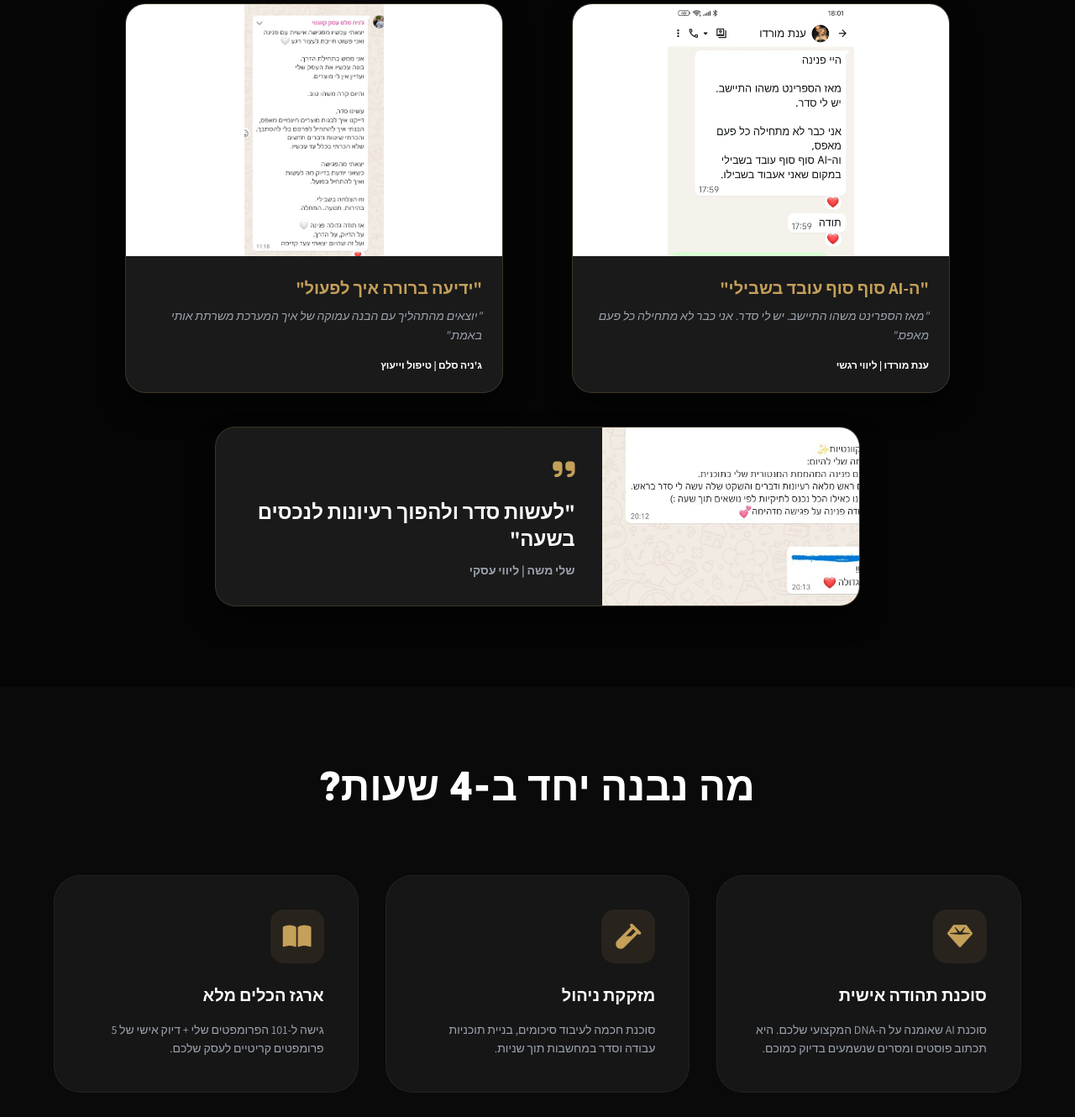
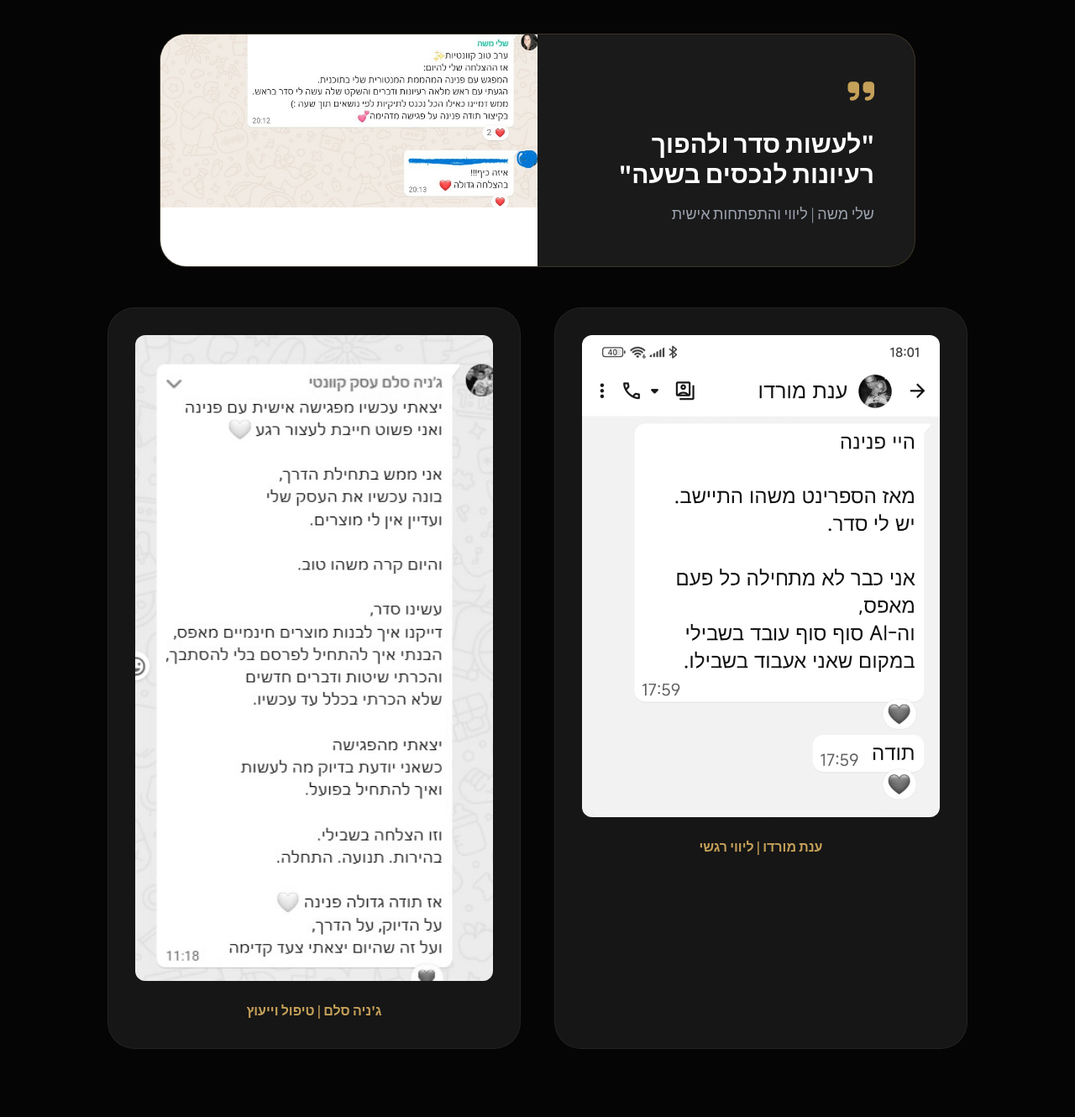
Before and after one commit to PINIKAR/sprint-distillation, a plain HTML site: page index.html in a window 1280 px wide. Shown: the part 970-2300 px from the top of the page at 84% size. Drawn offline with nearby package versions, Linux system fonts and the light colour scheme.

Commit message:
Update index.html

```diff
--- a/index.html
+++ b/index.html
@@ -18,7 +18,6 @@
                         premiumGray: '#161616',
                         gold: '#C5A059',
                         goldLight: '#E2C792',
-                        sage: '#9CA18F'
                     },
                     fontFamily: {
                         sans: ['Assistant', 'sans-serif'],
@@ -33,11 +32,10 @@
         body { background-color: #0A0A0A; color: #F8F5F1; scroll-behavior: smooth; }
         .h-black { font-family: 'Heebo', sans-serif; font-weight: 900; line-height: 1.1; }
 
-        /* תיקון הכפתור - קריאות מלאה */
         .btn-premium {
             background: linear-gradient(135deg, #C5A059 0%, #F1D59F 100%);
-            color: #000000 !important; /* טקסט שחור מודגש */
-            font-weight: 800;
+            color: #000000 !important;
+            font-weight: 900;
             transition: all 0.3s cubic-bezier(0.175, 0.885, 0.32, 1.275);
             box-shadow: 0 10px 25px rgba(197, 160, 89, 0.4);
             display: inline-flex;
@@ -48,7 +46,6 @@
         .btn-premium:hover {
             transform: translateY(-5px) scale(1.02);
             box-shadow: 0 15px 35px rgba(197, 160, 89, 0.6);
-            background: linear-gradient(135deg, #F1D59F 0%, #C5A059 100%);
         }
 
         .card-premium {
@@ -57,25 +54,22 @@
             border-radius: 2rem;
             transition: all 0.4s ease;
         }
-        .card-premium:hover { border-color: #C5A059; transform: translateY(-5px); }
 
-        /* הקטנת עדויות הוואטסאפ */
-        .testimonial-screenshot {
+        /* תיקון עדות שלי משה - ללא חיתוך */
+        .testimonial-container {
             background: #1A1A1A;
             border: 1px solid rgba(197, 160, 89, 0.2);
-            border-radius: 1.5rem;
+            border-radius: 2rem;
             overflow: hidden;
-            max-width: 450px; /* הקטנת הרוחב המקסימלי */
+            width: 100%;
+            max-width: 900px;
             margin: 0 auto;
-            box-shadow: 0 15px 30px rgba(0,0,0,0.4);
         }
-        .screenshot-img {
+        .screenshot-full {
             width: 100%;
             height: auto;
-            max-height: 300px; /* הגבלת גובה התמונה */
+            display: block;
             object-fit: contain;
-            background: #fff;
-            border-bottom: 2px solid var(--gold);
         }
 
         .text-gradient {
@@ -92,90 +86,75 @@
     <section class="pt-24 pb-24 px-6 text-center relative overflow-hidden">
         <div class="absolute top-0 right-0 w-96 h-96 bg-gold/5 blur-[120px] rounded-full translate-x-1/2 -translate-y-1/2"></div>
 
-        <div class="container mx-auto max-w-5xl relative z-10 text-center">
+        <div class="container mx-auto max-w-5xl relative z-10">
             <div class="inline-block px-6 py-2 border border-gold/30 rounded-full text-gold text-xs font-bold tracking-[0.2em] uppercase mb-8">Exclusive 1:1 VIP Sprint</div>
             <h1 class="h-black text-5xl md:text-8xl mb-8">
                 לזקק את המהות.<br>
                 <span class="text-gradient">לבנות אימפריה.</span>
             </h1>
-            <p class="text-xl md:text-2xl text-gray-400 mb-12 max-w-3xl mx-auto font-light leading-relaxed text-center text-center">
+            <p class="text-xl md:text-2xl text-gray-400 mb-12 max-w-3xl mx-auto font-light leading-relaxed">
                 ב-4 שעות ממוקדות של עבודה משותפת (1:1), נהפוך את הקול הייחודי שלכם למערכת עובדת שחוסכת לכם זמן, מייעלת את העסק ושומרת על הלב שלכם במרכז.
             </p>
-            <div class="flex flex-col md:flex-row justify-center gap-6">
-                <a href="https://digital-sprint.fillout.com/t/baib893n2aus" class="btn-premium px-12 py-5 rounded-2xl text-2xl">
-                    <i class="fas fa-bolt"></i> אבחון התאמה מהיר
-                </a>
-            </div>
-            <p class="mt-10 italic text-sage text-xl font-light text-center">"אני לא מלמדת טכנולוגיה - אני מלמדת איך להרגיש איתה בבית"</p>
+            <a href="https://digital-sprint.fillout.com/t/baib893n2aus" class="btn-premium px-12 py-6 rounded-2xl text-2xl">
+                <i class="fas fa-bolt"></i> אבחון התאמה מהיר
+            </a>
+            <p class="mt-10 italic text-[#9CA18F] text-xl font-light">"אני לא מלמדת טכנולוגיה - אני מלמדת איך להרגיש איתה בבית"</p>
         </div>
     </section>
 
     <section class="py-24 px-6 bg-[#050505]">
         <div class="container mx-auto max-w-5xl">
-            <h2 class="h-black text-4xl md:text-5xl text-center mb-16 text-white">מי שכבר עברו את הזיקוק</h2>
+            <h2 class="h-black text-4xl md:text-6xl text-center mb-20 text-white font-heebo">מי שכבר עברו את הזיקוק</h2>
 
-            <div class="grid grid-cols-1 md:grid-cols-2 gap-10">
-
-                <div class="testimonial-screenshot">
-                    <img src="anat.jpg" alt="עדות ענת מורדכי" class="screenshot-img">
-                    <div class="p-6">
-                        <h3 class="text-xl font-bold mb-2 text-gold">"ה-AI סוף סוף עובד בשבילי"</h3>
-                        <p class="text-gray-400 text-sm italic leading-relaxed">"מאז הספרינט משהו התיישב. יש לי סדר. אני כבר לא מתחילה כל פעם מאפס."</p>
-                        <p class="text-white font-bold mt-4 text-xs">ענת מורדו | ליווי רגשי</p>
-                    </div>
-                </div>
-
-                <div class="testimonial-screenshot">
-                    <img src="jenya.jpeg" alt="עדות ג'ניה סלם" class="screenshot-img">
-                    <div class="p-6">
-                        <h3 class="text-xl font-bold mb-2 text-gold">"ידיעה ברורה איך לפעול"</h3>
-                        <p class="text-gray-400 text-sm italic leading-relaxed">"יוצאים מהתהליך עם הבנה עמוקה של איך המערכת משרתת אותי באמת."</p>
-                        <p class="text-white font-bold mt-4 text-xs">ג'ניה סלם | טיפול וייעוץ</p>
-                    </div>
-                </div>
-
-                <div class="testimonial-screenshot md:col-span-2 max-w-3xl">
+            <div class="space-y-12">
+                <div class="testimonial-container">
                     <div class="flex flex-col md:flex-row">
-                        <img src="sheli.jpg" alt="עדות שלי משה" class="w-full md:w-2/5 object-cover">
-                        <div class="p-8 flex flex-col justify-center text-right">
-                            <i class="fas fa-quote-right text-gold text-3xl mb-4"></i>
-                            <h3 class="text-2xl font-bold mb-3 text-white">"לעשות סדר ולהפוך רעיונות לנכסים בשעה"</h3>
-                            <p class="text-gray-400 text-sm font-bold">שלי משה | ליווי עסקי</p>
+                        <div class="p-12 md:w-1/2 flex flex-col justify-center text-right">
+                            <i class="fas fa-quote-right text-gold text-4xl mb-6"></i>
+                            <h3 class="text-3xl font-bold mb-4 text-white">"לעשות סדר ולהפוך רעיונות לנכסים בשעה"</h3>
+                            <p class="text-gray-400 text-lg">שלי משה | ליווי והתפתחות אישית</p>
+                        </div>
+                        <div class="md:w-1/2 bg-white">
+                            <img src="sheli.jpg" alt="עדות שלי משה" class="screenshot-full">
                         </div>
                     </div>
                 </div>
 
+                <div class="grid grid-cols-1 md:grid-cols-2 gap-10">
+                    <div class="card-premium p-8 text-center">
+                        <img src="anat.jpg" alt="עדות ענת מורדו" class="w-full h-auto rounded-xl mb-6 grayscale hover:grayscale-0 transition-all">
+                        <p class="text-gold font-bold">ענת מורדו | ליווי רגשי</p>
+                    </div>
+                    <div class="card-premium p-8 text-center">
+                        <img src="jenya.jpeg" alt="עדות ג'ניה סלם" class="w-full h-auto rounded-xl mb-6 grayscale hover:grayscale-0 transition-all">
+                        <p class="text-gold font-bold">ג'ניה סלם | טיפול וייעוץ</p>
+                    </div>
+                </div>
             </div>
         </div>
     </section>
 
-    <section class="py-24 px-6">
+    <section class="py-32 px-6">
         <div class="container mx-auto max-w-6xl text-center">
-            <h2 class="h-black text-4xl md:text-5xl mb-20 text-white">מה נבנה יחד ב-4 שעות?</h2>
-            <div class="grid grid-cols-1 md:grid-cols-3 gap-8 text-right">
+            <h2 class="h-black text-4xl md:text-6xl mb-24 text-white font-heebo">מה נבנה יחד ב-4 שעות?</h2>
+            <div class="grid grid-cols-1 md:grid-cols-3 gap-10">
 
-                <div class="card-premium p-10 flex flex-col">
-                    <div class="w-16 h-16 bg-gold/10 rounded-2xl flex items-center justify-center mb-6">
-                        <i class="fa-solid fa-gem text-gold text-3xl"></i>
-                    </div>
-                    <h3 class="text-xl font-bold mb-4 text-white">סוכנת תהודה אישית</h3>
-                    <p class="text-gray-400 text-sm leading-relaxed">סוכנת AI שאומנה על ה-DNA המקצועי שלכם. היא תכתוב פוסטים ומסרים שנשמעים בדיוק כמוכם.</p>
+                <div class="card-premium p-12 text-right border-b-4 border-gold">
+                    <i class="fa-solid fa-gem text-gold text-5xl mb-8 block"></i>
+                    <h3 class="text-2xl font-bold mb-6 text-white">מערכת מותאמת אישית</h3>
+                    <p class="text-gray-400 leading-relaxed text-sm">אנחנו לא בונים "משהו כללי". אנחנו מאפיינים ובונים את המערכת המדויקת שחסרה לכם כרגע - אוטומציה, סוכן AI או תשתית תפעולית.</p>
                 </div>
 
-                <div class="card-premium p-10 flex flex-col">
-                    <div class="w-16 h-16 bg-gold/10 rounded-2xl flex items-center justify-center mb-6">
-                        <i class="fa-solid fa-vial text-gold text-3xl"></i>
-                    </div>
-                    <h3 class="text-xl font-bold mb-4 text-white">מזקקת ניהול</h3>
-                    <p class="text-gray-400 text-sm leading-relaxed">סוכנת חכמה לעיבוד סיכומים, בניית תוכניות עבודה וסדר במחשבות תוך שניות.</p>
+                <div class="card-premium p-12 text-right border-b-4 border-gold">
+                    <i class="fa-solid fa-vial text-gold text-5xl mb-8 block"></i>
+                    <h3 class="text-2xl font-bold mb-6 text-white">זיקוק ה-DNA שלכם</h3>
+                    <p class="text-gray-400 leading-relaxed text-sm">הטכנולוגיה לומדת לדבר בשפה שלכם. כל תוצר שיצא מהמערכת ישמור על האותנטיות והלב המקצועי שלכם ב-100%.</p>
                 </div>
 
-                <div class="card-premium p-10 flex flex-col">
-                    <div class="w-16 h-16 bg-gold/10 rounded-2xl flex items-center justify-center mb-6">
-                        <i class="fa-solid fa-book-open text-gold text-3xl"></i>
-                    </div>
-                    <h3 class="text-xl font-bold mb-4 text-white">ארגז הכלים מלא</h3>
-                    <p class="text-gray-400 text-sm leading-relaxed">גישה ל-101 הפרומפטים שלי + דיוק אישי של 5 פרומפטים קריטיים לעסק שלכם.</p>
+                <div class="card-premium p-12 text-right border-b-4 border-gold">
+                    <i class="fa-solid fa-rocket text-gold text-5xl mb-8 block"></i>
+                    <h3 class="text-2xl font-bold mb-6 text-white">מוצר עובד ביד</h3>
+                    <p class="text-gray-400 leading-relaxed text-sm">בסיום ה-4 שעות, אתם לא מקבלים "תוכנית עבודה" או "שיעורי בית". אתם יוצאים עם מערכת חיה, פועלת ומוטמעת בעסק.</p>
                 </div>
 
             </div>
@@ -184,10 +163,10 @@
 
     <section class="py-24 px-6 bg-premiumGray border-t border-white/5">
         <div class="container mx-auto max-w-4xl text-center">
-            <h2 class="h-black text-4xl md:text-6xl mb-8 text-white">הספרינט הבא שלכם מתחיל כאן</h2>
-            <p class="text-xl text-gray-400 mb-12 max-w-2xl mx-auto">התהליך מיועד לבעלי עסקים שמוכנים להפסיק לעבוד אצל הטכנולוגיה ולהתחיל לנהל אותה.</p>
-            <a href="https://digital-sprint.fillout.com/t/baib893n2aus" class="btn-premium px-12 py-5 rounded-2xl text-2xl font-black text-center">
-                בואו נראה אם זה מתאים <i class="fas fa-arrow-left mr-2"></i>
+            <h2 class="h-black text-4xl md:text-6xl mb-10 text-white font-heebo">הספרינט הבא שלכם מתחיל כאן</h2>
+            <p class="text-xl text-gray-400 mb-12">התהליך מיועד לבעלי עסקים שמוכנים להפסיק לעבוד אצל הטכנולוגיה ולהתחיל לנהל אותה.</p>
+            <a href="https://digital-sprint.fillout.com/t/baib893n2aus" class="btn-premium px-16 py-7 rounded-[2rem] text-3xl font-black">
+                אני רוצה מערכת שעובדת בשבילי <i class="fas fa-arrow-left mr-3"></i>
             </a>
         </div>
     </section>
```
